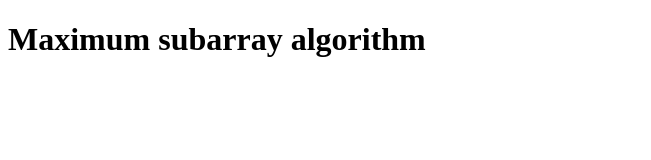
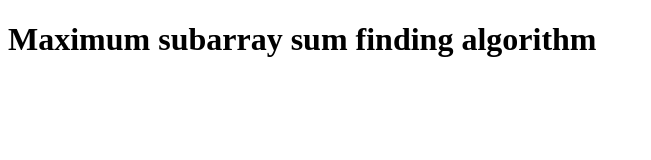
Before and after one commit to kostagrin/Max-subarray-JS, a plain HTML site: page index.html in a window 1280 px wide. Shown: the whole page, without its empty margins (0-651 px from the left). Drawn offline with Linux system fonts and the light colour scheme.

Commit message:
Renamed title.

```diff
--- a/index.html
+++ b/index.html
@@ -3,11 +3,11 @@
 
 <head>
     <meta charset="UTF-8">
-    <title>Max subarray</title>
+    <title>Max sum subarray</title>
 </head>
 
 <body>
-    <h1>Maximum subarray algorithm</h1>
+    <h1>Maximum subarray sum finding algorithm</h1>
     <script src="scripts.js"></script>
 </body>
 
```
